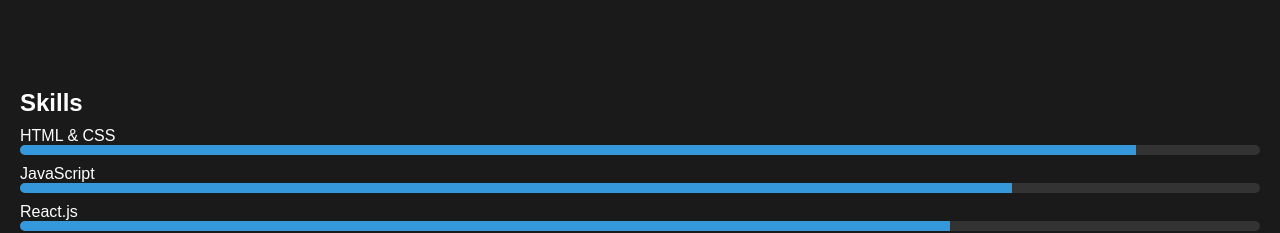
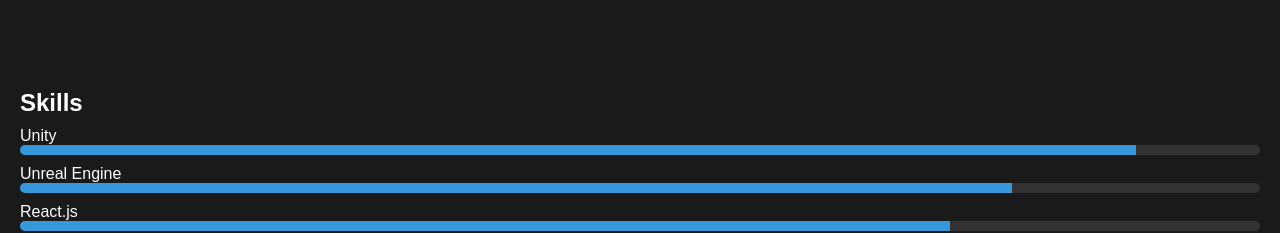
Before and after one commit to Nav0077/NAV_Portfolio, a plain HTML site: page index.html in a window 1280 px wide. Shown: the part 1160-1393 px from the top of the page. Drawn offline with Linux system fonts and the light colour scheme.

Commit message:
Update index.html

```diff
--- a/index.html
+++ b/index.html
@@ -72,11 +72,11 @@
    <section id="skills">
     <h2>Skills</h2>
     <div class="skill">
-        <p>HTML & CSS</p>
+        <p>Unity</p>
         <div class="skill-bar"><div class="skill-fill" style="width: 90%;"></div></div>
     </div>
     <div class="skill">
-        <p>JavaScript</p>
+        <p>Unreal Engine</p>
         <div class="skill-bar"><div class="skill-fill" style="width: 80%;"></div></div>
     </div>
     <div class="skill">
```
